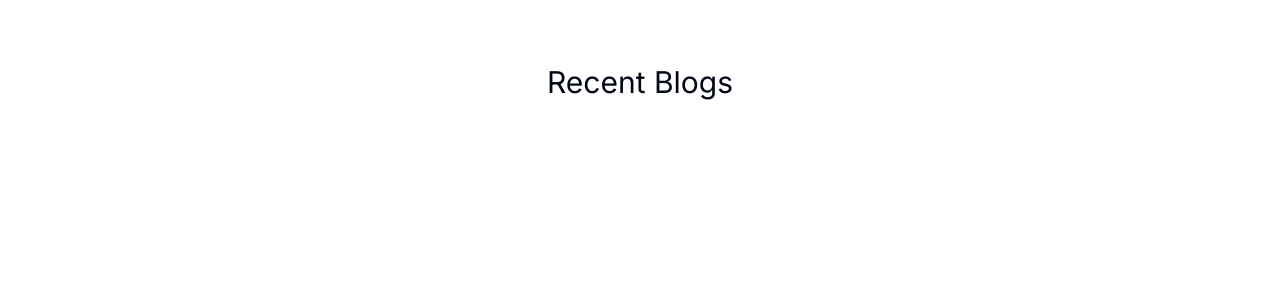
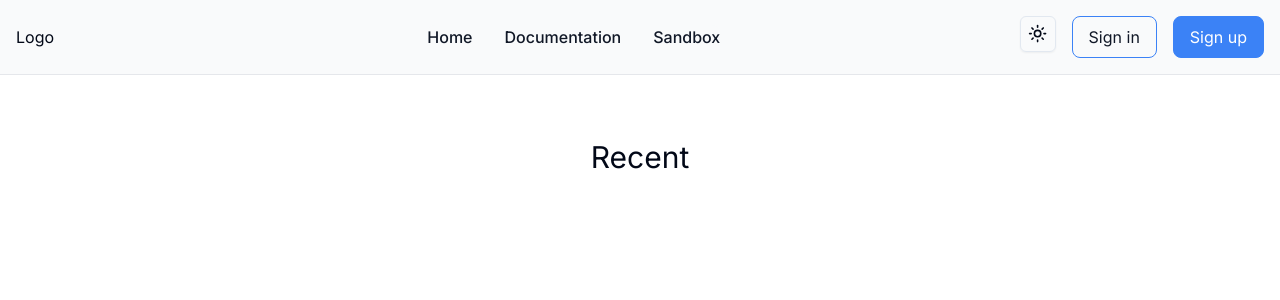
Before and after one commit to MuhidinM/souqGateway, a Next.js app: page / in a window 1280 px wide. Shown: the top 300 px of the page. Built offline with nearby package versions, Linux system fonts and the light colour scheme.

Commit message:
navbar completed

```diff
--- a/app/layout.tsx
+++ b/app/layout.tsx
@@ -1,6 +1,8 @@
 import type { Metadata } from "next";
 import { Inter } from "next/font/google";
 import "./globals.css";
+import { ThemeProvider } from "@/components/theme-provider";
+import Navbar from "@/components/Navbar";
 
 const inter = Inter({ subsets: ["latin"] });
 
@@ -16,7 +18,17 @@ export default function RootLayout({
 }) {
   return (
     <html lang="en">
-      <body className={inter.className}>{children}</body>
+      <body className={inter.className}>
+        <ThemeProvider
+          attribute="class"
+          defaultTheme="system"
+          enableSystem
+          disableTransitionOnChange
+        >
+          <Navbar />
+          {children}
+        </ThemeProvider>
+      </body>
     </html>
   );
 }
--- a/app/page.tsx
+++ b/app/page.tsx
@@ -1,9 +1,7 @@
 export default function Home() {
   return (
     <main className="px-4 mx-auto sm:max-w-xl md:max-w-full lg:max-w-screen-xl">
-
-      <div className="flex justify-center my-16 text-3xl">Recent Blogs</div>
-
+      <div className="flex justify-center my-16 text-3xl">Recent</div>
     </main>
   );
 }
--- /dev/null
+++ b/components/Logo.tsx
@@ -0,0 +1,22 @@
+import Image from "next/image";
+import Link from "next/link";
+import React from "react";
+
+const Logo = () => {
+  return (
+    <div>
+      <Link href="/" className="flex items-center w-28">
+        {/* <Image
+          src={"/Blog.png"}
+          width={500}
+          className="dark:invert"
+          height={500}
+          alt="logo"
+        /> */}
+        <h1>Logo</h1>
+      </Link>
+    </div>
+  );
+};
+
+export default Logo;
--- /dev/null
+++ b/components/Navbar.tsx
@@ -0,0 +1,90 @@
+"use client";
+import React, { useState } from "react";
+import { ModeToggle } from "@/components/ThemeTogle";
+import Link from "next/link";
+import Logo from "./Logo";
+import { menuItems } from "@/constants";
+
+const Navbar = () => {
+  const [isMobileMenuOpen, setIsMobileMenuOpen] = useState(false);
+
+  const toggleMobileMenu = () => {
+    setIsMobileMenuOpen(!isMobileMenuOpen);
+  };
+
+  return (
+    <div>
+      <nav className="bg-gray-50 border-gray-200 dark:bg-gray-900 border-b dark:border-0">
+        <div className="flex flex-wrap items-center justify-between max-w-screen-xl p-4 mx-auto">
+          <Logo />
+          <div className="flex md:order-2">
+            <div className="mr-4">
+              <ModeToggle />
+            </div>
+
+            <Link
+              href={"/"}
+              type="button"
+              className="border border-blue-500 rounded-lg p-2 px-4 text-gray-900 mr-4 hover:bg-blue-500 hover:text-white dark:text-white"
+            >
+              Sign in
+            </Link>
+            <Link
+              href={"/"}
+              type="button"
+              className="rounded-lg bg-blue-500 p-2 px-4 text-white hover:bg-white hover:text-gray-900 border border-blue-500 dark:hover:bg-gray-900 dark:hover:text-white"
+            >
+              Sign up
+            </Link>
+
+            <button
+              data-collapse-toggle="navbar-search"
+              type="button"
+              className={`inline-flex items-center justify-center w-10 h-10 p-2 ml-4 text-sm text-gray-500 rounded-lg md:hidden hover:bg-gray-100 focus:outline-none focus:ring-2 focus:ring-gray-200 dark:text-gray-400 dark:hover:bg-gray-700 dark:focus:ring-gray-600`}
+              aria-controls="navbar-search"
+              onClick={toggleMobileMenu}
+            >
+              <span className="sr-only">Open main menu</span>
+              <svg
+                className="w-5 h-5"
+                aria-hidden="true"
+                xmlns="http://www.w3.org/2000/svg"
+                fill="none"
+                viewBox="0 0 17 14"
+              >
+                <path
+                  stroke="currentColor"
+                  stroke-linecap="round"
+                  stroke-linejoin="round"
+                  stroke-width="2"
+                  d="M1 1h15M1 7h15M1 13h15"
+                />
+              </svg>
+            </button>
+          </div>
+          <div
+            className={`items-center justify-between w-full md:flex md:w-auto md:order-1 ${
+              isMobileMenuOpen ? "" : "hidden"
+            }`}
+            id="navbar-search"
+          >
+            <ul className="flex flex-col p-4 mt-4 font-medium border border-gray-50 rounded-lg md:p-0 bg-gray-50 md:flex-row md:space-x-8 md:mt-0 md:border-0 md:bg-gray-50 dark:bg-gray-800 md:dark:bg-gray-900 dark:border-gray-700">
+              {menuItems.map((menuItem) => (
+                <li key={menuItem.title}>
+                  <Link
+                    href={menuItem.url}
+                    className="block py-2 pl-3 pr-4 text-gray-900 rounded hover:bg-gray-100 md:hover:bg-transparent md:hover:text-blue-700 md:p-0 dark:text-white md:dark:hover:text-blue-500 dark:hover:bg-gray-700 dark:hover:text-white md:dark:hover:bg-transparent dark:border-gray-700"
+                  >
+                    {menuItem.title}
+                  </Link>
+                </li>
+              ))}
+            </ul>
+          </div>
+        </div>
+      </nav>
+    </div>
+  );
+};
+
+export default Navbar;
--- /dev/null
+++ b/components/ThemeTogle.tsx
@@ -0,0 +1,21 @@
+"use client";
+
+import * as React from "react";
+import { Moon, Sun } from "lucide-react";
+import { useTheme } from "next-themes";
+import { Button } from "@/components/ui/button";
+
+export function ModeToggle() {
+  const { theme, setTheme } = useTheme();
+  function toggleTheme() {
+    setTheme(theme === "dark" ? "light" : "dark");
+  }
+
+  return (
+    <Button variant="outline" size="icon" onClick={() => toggleTheme()}>
+      <Sun className="h-[1.2rem] w-[1.2rem] rotate-0 scale-100 transition-all dark:-rotate-90 dark:scale-0" />
+      <Moon className="absolute h-[1.2rem] w-[1.2rem] rotate-90 scale-0 transition-all dark:rotate-0 dark:scale-100" />
+      <span className="sr-only">Switch Theme</span>
+    </Button>
+  );
+}
--- /dev/null
+++ b/components/theme-provider.tsx
@@ -0,0 +1,9 @@
+"use client";
+
+import * as React from "react";
+import { ThemeProvider as NextThemesProvider } from "next-themes";
+import { type ThemeProviderProps } from "next-themes/dist/types";
+
+export function ThemeProvider({ children, ...props }: ThemeProviderProps) {
+  return <NextThemesProvider {...props}>{children}</NextThemesProvider>;
+}
--- /dev/null
+++ b/components/ui/button.tsx
@@ -0,0 +1,57 @@
+import * as React from "react"
+import { Slot } from "@radix-ui/react-slot"
+import { cva, type VariantProps } from "class-variance-authority"
+
+import { cn } from "@/lib/utils"
+
+const buttonVariants = cva(
+  "inline-flex items-center justify-center whitespace-nowrap rounded-md text-sm font-medium transition-colors focus-visible:outline-none focus-visible:ring-1 focus-visible:ring-ring disabled:pointer-events-none disabled:opacity-50",
+  {
+    variants: {
+      variant: {
+        default:
+          "bg-primary text-primary-foreground shadow hover:bg-primary/90",
+        destructive:
+          "bg-destructive text-destructive-foreground shadow-sm hover:bg-destructive/90",
+        outline:
+          "border border-input bg-transparent shadow-sm hover:bg-accent hover:text-accent-foreground",
+        secondary:
+          "bg-secondary text-secondary-foreground shadow-sm hover:bg-secondary/80",
+        ghost: "hover:bg-accent hover:text-accent-foreground",
+        link: "text-primary underline-offset-4 hover:underline",
+      },
+      size: {
+        default: "h-9 px-4 py-2",
+        sm: "h-8 rounded-md px-3 text-xs",
+        lg: "h-10 rounded-md px-8",
+        icon: "h-9 w-9",
+      },
+    },
+    defaultVariants: {
+      variant: "default",
+      size: "default",
+    },
+  }
+)
+
+export interface ButtonProps
+  extends React.ButtonHTMLAttributes<HTMLButtonElement>,
+    VariantProps<typeof buttonVariants> {
+  asChild?: boolean
+}
+
+const Button = React.forwardRef<HTMLButtonElement, ButtonProps>(
+  ({ className, variant, size, asChild = false, ...props }, ref) => {
+    const Comp = asChild ? Slot : "button"
+    return (
+      <Comp
+        className={cn(buttonVariants({ variant, size, className }))}
+        ref={ref}
+        {...props}
+      />
+    )
+  }
+)
+Button.displayName = "Button"
+
+export { Button, buttonVariants }
--- /dev/null
+++ b/constants.tsx
@@ -0,0 +1,7 @@
+import { MenuItem } from "@/types/types";
+
+export const menuItems: MenuItem[] = [
+  { title: "Home", url: "/" },
+  { title: "Documentation", url: "/" },
+  { title: "Sandbox", url: "/" },
+];
--- a/package.json
+++ b/package.json
@@ -10,9 +10,12 @@
   },
   "dependencies": {
     "@radix-ui/react-icons": "^1.3.0",
+    "@radix-ui/react-slot": "^1.0.2",
     "class-variance-authority": "^0.7.0",
     "clsx": "^2.0.0",
+    "lucide-react": "^0.292.0",
     "next": "14.0.2",
+    "next-themes": "^0.2.1",
     "react": "^18",
     "react-dom": "^18",
     "tailwind-merge": "^2.0.0",
--- /dev/null
+++ b/types/types.ts
@@ -0,0 +1,4 @@
+export interface MenuItem {
+    title: string;
+    url: string;
+  }
```
Also changed, not shown: 1 other file (tests, documents, lock files or other folders).
